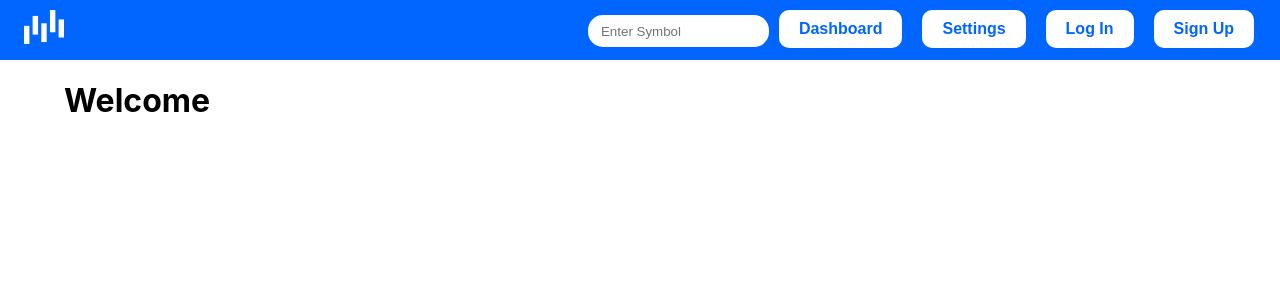
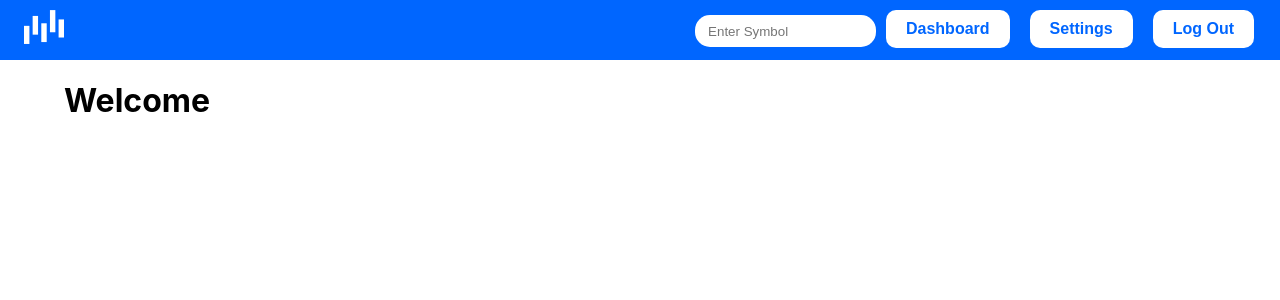
Before and after one commit to mobrien13/paper-trader, a React (Create React App) app in the folder paper-trader/: page / in a window 1280 px wide. Shown: the top 300 px of the page. Built offline with nearby package versions, Linux system fonts and the light colour scheme.

Commit message:
Made buttons go burrrr

```diff
--- a/paper-trader/src/App.js
+++ b/paper-trader/src/App.js
@@ -2,11 +2,12 @@ import React, { useState, useRef } from 'react'
 import Button from './Components/Button/Button';
 import Navbar from './Components/Navbar/Navbar';
 import Views from './Components/Views/Views';
-import {BrowserRouter, Link} from 'react-router-dom';
+import { BrowserRouter, Link } from 'react-router-dom';
 import Modal from './Components/Modal/Modal';
 import Login from './Components/LoginSignup/Login';
 import Signup from './Components/LoginSignup/Signup';
 import Search from './Components/Search/Search';
+import { getAuth, createUserWithEmailAndPassword, onAuthStateChanged, signInWithEmailAndPassword } from 'firebase/auth'
 
 function App() {
 
@@ -17,24 +18,32 @@ function App() {
     <BrowserRouter>
       <Navbar>
         {/*Navbar Items and Links*/}
-      <Link className="link-margin" to='dashboard'><Button text = "Dashboard">Dashboard</Button></Link>
-      <Link className="link-margin" to='settings'><Button text = "Settings" >Settings</Button></Link>
-      <Link className="link-margin" to><Button onClick={() => {modalRef.current.open(); setModal("login")}}>Log In</Button></Link>
-      <Link className="link-margin" to><Button onClick={() => {modalRef.current.open(); setModal("signup")}}>Sign Up</Button></Link>
+
+        <Link className="link-margin" to='dashboard'><Button text="Dashboard">Dashboard</Button></Link>
+        <Link className="link-margin" to='settings'><Button text="Settings" >Settings</Button></Link>
+        <Link className="link-margin" to='settings'><Button onClick = "todo" text="Log Out" >Log Out</Button></Link>
+
+        {
+          getAuth()?.email === "" &&
+          <>
+            <Link className="link-margin" to><Button onClick={() => { modalRef.current.open(); setModal("login") }}>Log In</Button></Link>
+            <Link className="link-margin" to><Button onClick={() => { modalRef.current.open(); setModal("signup") }}>Sign Up</Button></Link>
+          </>
+        }
       </Navbar>
 
       {/*Views is the container for all site content.
     The container div gives the Views a 10% padding
     on the left and right sides*/}
       <div className='container'>
-      <Views style={{ flex:1 }}/>
+        <Views style={{ flex: 1 }} />
       </div>
 
 
       {/*Displays modal component if and only if the corresponding button is clicked*/}
       <Modal ref={modalRef}>
-      {modal==="login" && <Login/>}
-      {modal==="signup" && <Signup/>}
+        {modal === "login" && <Login />}
+        {modal === "signup" && <Signup />}
       </Modal>
 
     </BrowserRouter>
--- a/paper-trader/src/Components/LoginSignup/Login.js
+++ b/paper-trader/src/Components/LoginSignup/Login.js
@@ -24,6 +24,7 @@ function Login(){
         <>
         <h1>Log In</h1>
         <div>
+            {useAuth()?.email}
             <input ref = {emailRef} placeholder = "Email" />
             <input ref = {passwordRef} type = "password" placeholder = "Password" />
         </div>
```
Lines whose indentation alone changed are shown as unchanged.
